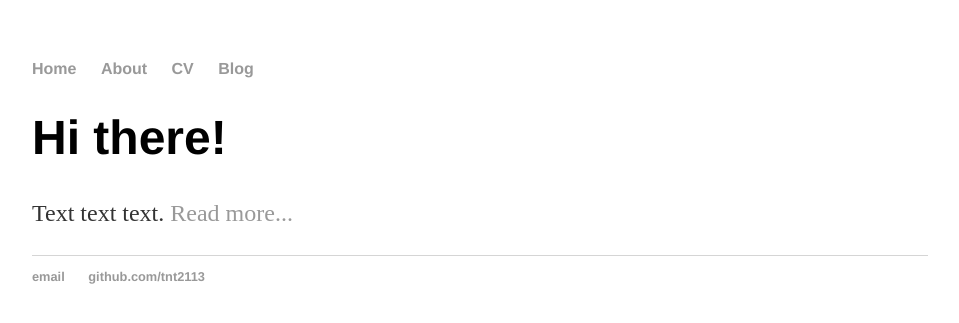
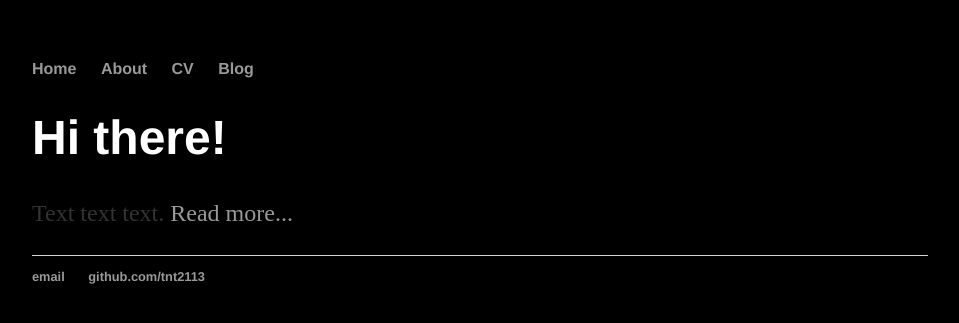
Before and after one commit to tnt2113/tnt2113.github.io, a Jekyll site: the page built from index.html, in a window 1280 px wide. Shown: the top 323 px of the page, without its empty margins (160-1119 px from the left). Built offline with Jekyll 4.4.1, drawn with Linux system fonts in a browser that asks for light colours.

Commit message:
Update main.css

```diff
--- a/css/main.css
+++ b/css/main.css
@@ -1,6 +1,8 @@
 body {
     margin: 60px auto;
     width: 70%;
+    color: white;
+    background: black;
 }
 nav ul, footer ul {
     font-family:'Helvetica', 'Arial', 'Sans-Serif';
```
